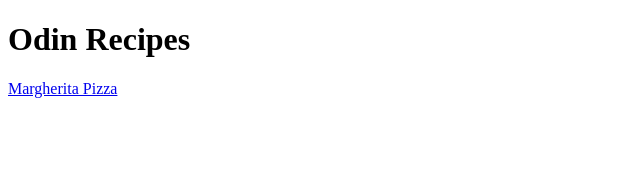
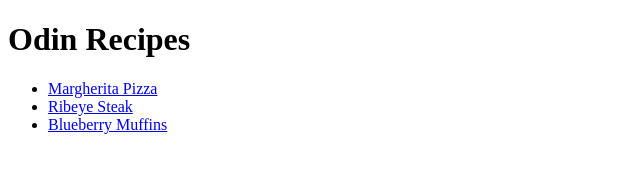
Before and after one commit to User1928374/odin-recipes, a plain HTML site: page index.html in a window 1280 px wide. Shown: the whole page, without its empty margins (0-640 px from the left). Drawn offline with Linux system fonts and the light colour scheme.

Commit message:
Update and Complete Homescreen

```diff
--- a/index.html
+++ b/index.html
@@ -7,6 +7,10 @@
 </head>
 <body>
     <h1>Odin Recipes</h1>
-    <a href="recipes/pizza.html">Margherita Pizza</a>
+    <ul>
+        <li><a href="recipes/pizza.html">Margherita Pizza</a></li>
+        <li><a href="recipes/steak.html">Ribeye Steak</a></li>
+        <li><a href="recipes/muffin.html">Blueberry Muffins</a></li>
+    </ul>
 </body>
 </html>
```
